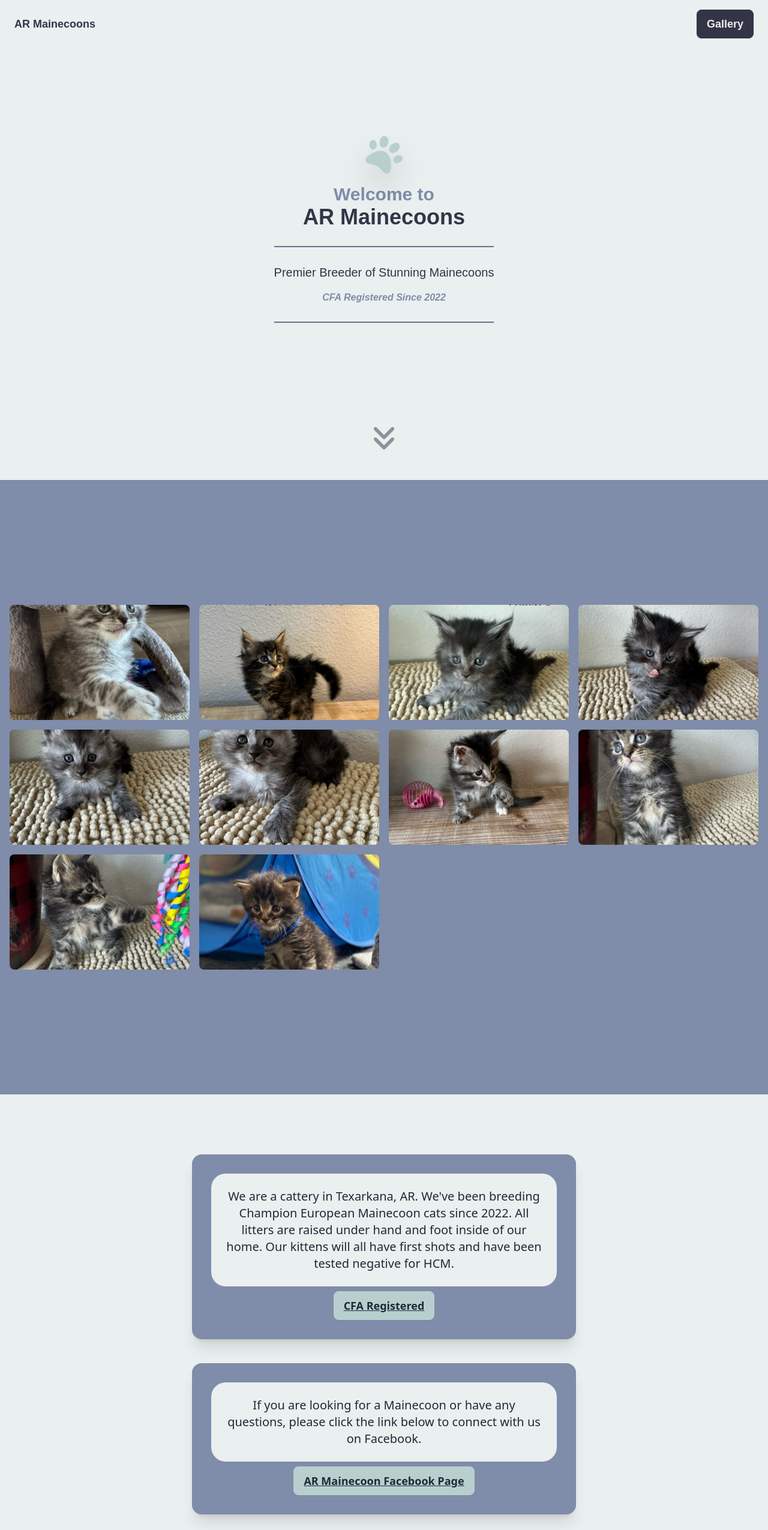
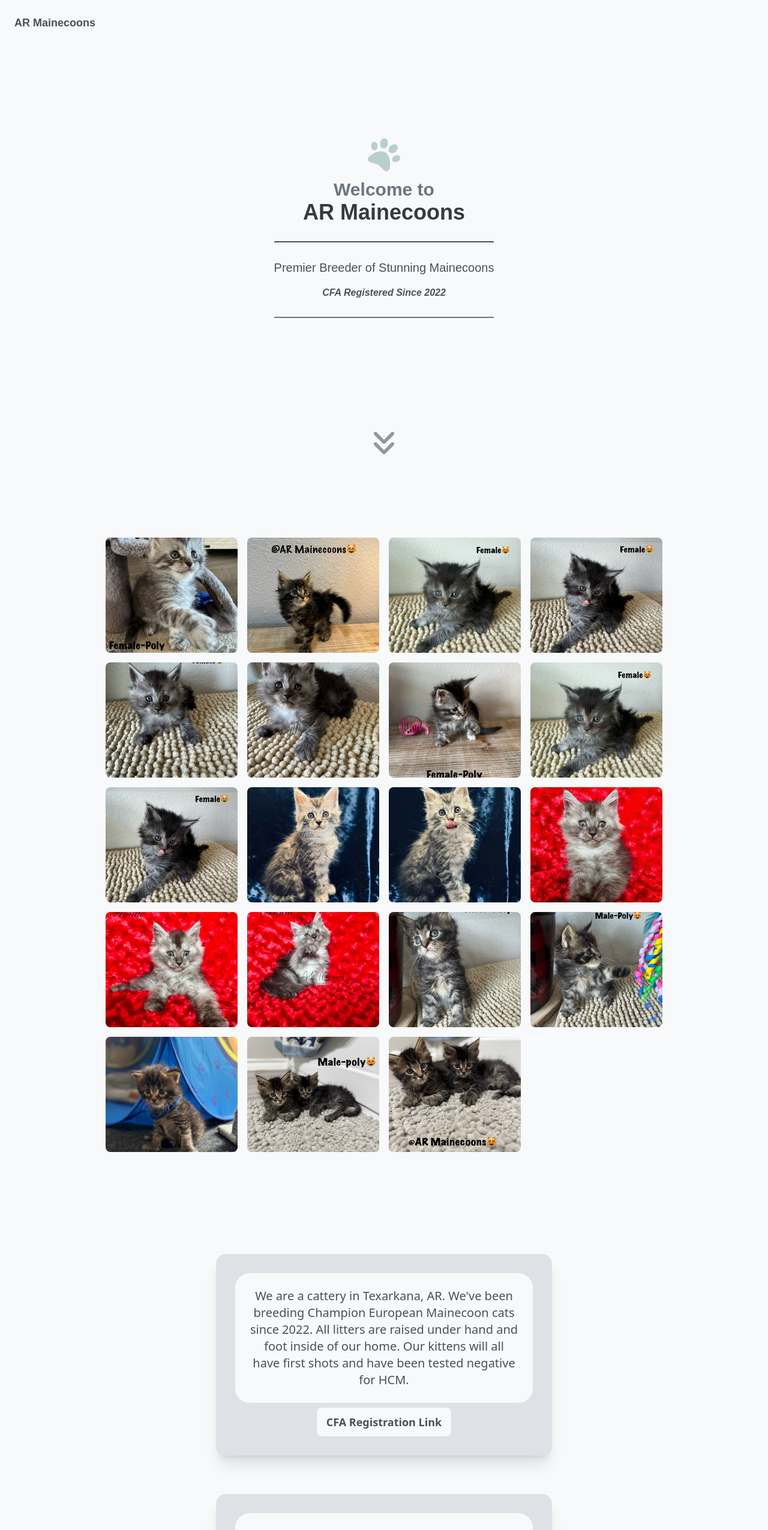
Before and after one commit to Drake-Hopkins/ar-mainecoons, an Astro site: page / in a window 1280 px wide. Shown: the top 2550 px of the page at 60% size. Built offline with nearby package versions, Linux system fonts and the light colour scheme; Astro itself is replaced by a stand-in of ours.

Commit message:
add imgs

```diff
--- a/src/components/Footer.astro
+++ b/src/components/Footer.astro
@@ -1,24 +1,23 @@
-<footer class="footer footer-center bg-secondary text-primary p-10">
+<footer class="footer footer-center bg-base-content py-10">
   <aside>
     <img src="/paw-solid-green.svg" alt="AR Mainecoons" class="h-16 w-auto py-2" />
-    <p class="font-bold">
+    <p class="font-bold text-primary-content">
       AR Mainecoons
     </p>
-    <p>
+    <p class="text-secondary-content">
       Designed & Developed by <a href="https://links.drakeafk.io/" class="link link-primary" target="_blank">Drake Hopkins</a>
     </p>
-    </p>
-    <p>Copyright © {new Date().getFullYear()}</p>
+    <p class="text-secondary-content">Copyright © {new Date().getFullYear()}</p>
   </aside>
   <nav>
-    <div class="grid grid-flow-col gap-4">
-      <a class="border-2 border-primary rounded-full p-3 bg-base-content" href="https://www.facebook.com/profile.php?id=61559972097437" target="_blank">
+    <div class="grid grid-flow-col">
+      <a class="border-2 border-accent rounded-full p-3 bg-base-content" href="https://www.facebook.com/profile.php?id=61559972097437" target="_blank">
         <svg
           xmlns="http://www.w3.org/2000/svg"
           width="32"
           height="32"
           viewBox="0 0 24 24"
-          class="fill-neutral">
+          class="fill-accent">
           <path
             d="M9 8h-3v4h3v12h5v-12h3.642l.358-4h-4v-1.667c0-.955.192-1.333 1.115-1.333h2.885v-5h-3.808c-3.596 0-5.192 1.583-5.192 4.615v3.385z"></path>
         </svg>
--- a/src/components/Gallery.astro
+++ b/src/components/Gallery.astro
@@ -17,8 +17,10 @@ const images = Object.values(modules)
       .replace(/[_-]/g, ' '),
   }))
   .sort((a, b) => a.alt.localeCompare(b.alt));
+
 ---
-<div id="gallery" class="bg-secondary py-48">
+
+<div id="gallery" class="bg-base-content py-20 lg:px-40">
 <section
   id="gallery"
   data-alts={JSON.stringify(images.map(i => i.alt))}
--- a/src/components/Hero.astro
+++ b/src/components/Hero.astro
@@ -1,23 +1,21 @@
-<div class="hero bg-neutral min-h-screen">
-  <div class="hero-content text-center">
+<div class="hero bg-base-content min-h-screen text-center">
     <div class="max-w-md">
-      <img src="/paw-solid-green.svg" alt="paw" class="mx-auto w-16 h-auto py-2 drop-shadow-2xl">
-      <h2 class="text-3xl font-bold py-2 text-secondary">Welcome to <br><span class="text-4xl text-primary">AR Mainecoons</span></h2>
-      <hr class="border border-slate-500 my-5">
-      <h3 class="text-xl py-2 text-primary">Premier Breeder of Stunning Mainecoons</h3>
+      <img src="/paw-solid-green.svg" alt="paw" class="mx-auto w-16 h-auto p-1">
+      <h2 class="text-3xl font-bold py-2 text-secondary-content">Welcome to <br><span class="text-4xl text-primary-content">AR Mainecoons</span></h2>
+      <hr class="border border-secondary my-5">
+      <h3 class="text-xl py-2 text-secondary">Premier Breeder of Stunning Mainecoons</h3>
       <h5 class="text-md py-2 text-secondary italic font-semibold">CFA Registered Since 2022</h5>
-      <hr class="border border-slate-500 my-5">
+      <hr class="border border-secondary-content my-5">
       <div
         id="scrollButton"
         class="duration-300">
         <button
           title="Scroll to top"
           aria-label="Scroll to top">
-          <img src="/angles-down-solid.svg" alt="angles down" class="w-14 h-auto mx-auto absolute bottom-10 left-0 right-0 animate-pulse p-2 pt-10">
+          <img src="/angles-down-solid.svg" alt="angles down" class="w-10 h-auto mx-auto absolute bottom-10 left-0 right-0 animate-pulse">
         </button>
       </div>
     </div>
-  </div>
 </div>
 
 <script>
--- a/src/components/MissionStatement.astro
+++ b/src/components/MissionStatement.astro
@@ -1,31 +1,31 @@
 
-<div id="mission-statement" class="min-h-screen bg-neutral self-center items-center content-center snap-center text-center place-self-center place-items-center justify-items-center center align-middle mx-auto">
+<div id="mission-statement" class="min-h-screen bg-base-content self-center items-center content-center snap-center text-center place-self-center place-items-center justify-items-center center align-middle mx-auto lg:px-20">
 
 
-    <div class="card lg:card-side bg-secondary shadow-xl w-5/6 lg:w-1/2 mx-auto my-10">
+    <div class="card lg:card-side bg-neutral shadow-xl w-5/6 lg:w-1/2 mx-auto mb-16">
       <div class="card-body">
-        <p class="text-center content-center text-base-content bg-neutral border-secondary p-6 rounded-3xl text-xl">
+        <p class="text-center content-center text-secondary bg-base-content border-base-content p-6 rounded-3xl text-xl">
           We are a cattery in Texarkana, AR.  We've been breeding Champion European Mainecoon cats since 2022.  All litters are raised under hand and foot inside of our home.  Our kittens will all have first shots and have been tested negative for HCM.
         </p>
       <div class="card-actions justify-center">
         <a href="https://find-a-breeder.cfa.org/listing/armainecoons/" target="_blank">
-          <button class="btn btn-accent text-base-content text-md lg:text-lg font-bold link">
-            CFA Registered
+          <button class="btn btn-accent border-none bg-base-content text-secondary text-md lg:text-lg font-bold">
+            CFA Registration Link
           </button>
         </a>
       </div>
       </div>
     </div>
 
-  <div class="card lg:card-side bg-secondary shadow-xl w-5/6 lg:w-1/2 mx-auto my-10">
+    <div class="card lg:card-side bg-neutral shadow-xl w-5/6 lg:w-1/2 mx-auto mt-16">
     <div class="card-body">
-      <p class="text-center content-center text-base-content bg-neutral border-secondary p-6 rounded-3xl text-xl">
+      <p class="text-center content-center text-secondary bg-base-content border-base-content p-6 rounded-3xl text-xl">
         If you are looking for a Mainecoon or have any questions, please click the link below to connect with us on Facebook.
       </p>
       <div class="card-actions justify-center">
         <a href="https://www.facebook.com/profile.php?id=61559972097437" target="_blank">
-          <button class="btn btn-accent text-base-content text-md lg:text-lg font-bold link">
-            AR Mainecoon Facebook Page
+          <button class="btn btn-accent border-none bg-base-content text-secondary text-md lg:text-lg font-bold">
+            AR Mainecoon's Facebook
           </button>
         </a>
       </div>
--- a/src/components/Navbar.astro
+++ b/src/components/Navbar.astro
@@ -1,18 +1,11 @@
-<div class="drawer fixed z-10">
-  <input id="my-drawer-3" type="checkbox" class="drawer-toggle" />
+<div class="drawer fixed z-10 justify-center lg:justify-start">
   <div class="drawer-content flex flex-col">
     <div class="navbar bg-transparent w-full">
-      <div class="mx-2 flex-1 px-2 text-primary font-bold text-lg">
-        AR Mainecoons
-      </div>
-      <div class="mx-2 px-2">
-        <a
-          href="#gallery">
-          <button class="btn no-animation btn-primary text-neutral text-lg my-2">
-            Gallery
-          </button>
-        </a>
-      </div>
+      <button class="bg-base-content rounded-2xl">
+          <div class="m-2 flex-1 p-2 text-secondary font-bold text-lg">
+          AR Mainecoons
+          </div>
+      </button>
     </div>
   </div>
 </div>
--- a/tailwind.config.mjs
+++ b/tailwind.config.mjs
@@ -11,31 +11,42 @@ export default {
     themes: [
       {
         cupcake: {
-          /* Primary */
-          "primary":          "#333446",
-          "primary-focus":    "#2C2E38",
-          "primary-content":  "#ffffff",
+          // /* Primary */
+          // "primary":          "#333446",
+          // "primary-focus":    "#2C2E38",
+          // "primary-content":  "#ffffff",
 
-          /* Secondary */
-          "secondary":        "#7F8CAA",
-          "secondary-focus":  "#6B7A99",
-          "secondary-content":"#ffffff",
+          // /* Secondary */
+          // "secondary":        "#7F8CAA",
+          // "secondary-focus":  "#6B7A99",
+          // "secondary-content":"#ffffff",
 
-          /* Accent */
-          "accent":           "#B8CFCE",
-          "accent-focus":     "#A0BDBA",
-          "accent-content":   "#333446",
+          // /* Accent */
+          // "accent":           "#B8CFCE",
+          // "accent-focus":     "#A0BDBA",
+          // "accent-content":   "#333446",
 
-          /* Neutral */
-          "neutral":          "#EAEFEF",
-          "neutral-focus":    "#D2DCDC",
-          "neutral-content":  "#333446",
+          // /* Neutral */
+          // "neutral":          "#EAEFEF",
+          // "neutral-focus":    "#D2DCDC",
+          // "neutral-content":  "#333446",
 
-          /* Base backgrounds & text */
-          "base-100":         "#f3f4f6",
-          "base-200":         "#e5e7eb",
-          "base-300":         "#d1d5db",
-          "base-content":     "#1f2937",
+          // /* Base backgrounds & text */
+          // "base-100":         "#f3f4f6",
+          // "base-200":         "#e5e7eb",
+          // "base-300":         "#d1d5db",
+          // "base-content":     "#1f2937",
+
+
+          "primary": "#212529",
+          "primary-content": "#343a40",
+          "secondary": "#495057",
+          "secondary-content": "#6c757d",
+          "accent": "#adb5bd",
+          "accent-content": "#ced4da",
+          "neutral": "#dee2e6",
+          "neutral-content": "#e9ecef",
+          "base-content": "#f8f9fa",
         }
       }
     ]
```
Also changed, not shown: src/assets/female_007.jpg (added), src/assets/female_008.jpg (added), src/assets/female_009.jpg (added), src/assets/female_010.jpg (added), src/assets/female_011.jpg (added), src/assets/female_012.jpg (added), src/assets/female_013.jpg (added), src/assets/male_003.jpg (added), src/assets/male_004.jpg (added), src/global.css (line endings or trailing spaces).
